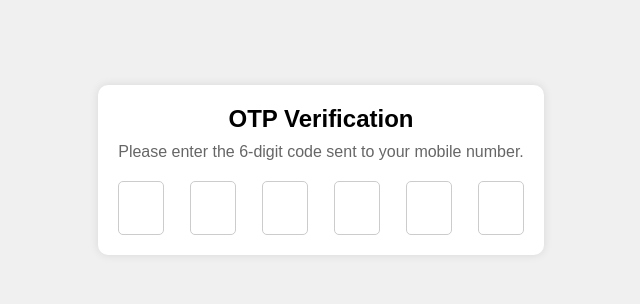
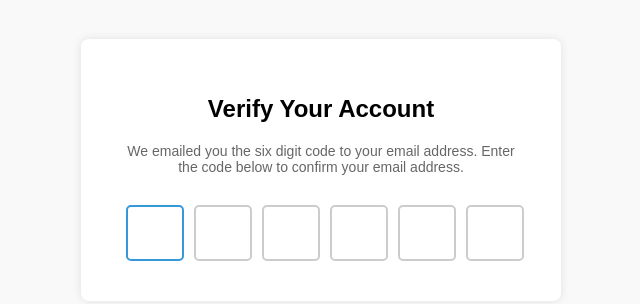
Before and after one commit to acciojob/OTP-Lalit1702, a website: page main.html in a window 1280 px wide. Shown: the part 230-534 px from the top of the page, without its empty margins (319-959 px from the left). Drawn offline with Linux system fonts and the light colour scheme.

Commit message:
created a submission

```diff
--- a/main.html
+++ b/main.html
@@ -7,11 +7,9 @@
     <link rel="stylesheet" href="styles.css">
 </head>
 <body>
-
     <div class="verification-container">
-        <h1 id="verification_heading">OTP Verification</h1>
-        <p id="verification_subtext">Please enter the 6-digit code sent to your mobile number.</p>
-
+        <h1 id="verification_heading">Verify Your Account</h1>
+        <p id="verification_subtext">We emailed you the six digit code to your email address. Enter the code below to confirm your email address.</p>
         <div class="code-container">
             <input type="text" class="code" maxlength="1">
             <input type="text" class="code" maxlength="1">
@@ -21,7 +19,6 @@
             <input type="text" class="code" maxlength="1">
         </div>
     </div>
-
     <script src="script.js"></script>
 </body>
 </html>
--- a/script.js
+++ b/script.js
@@ -1,23 +1,16 @@
-//your JS code here. If required.
-document.addEventListener("DOMContentLoaded", function() {
-    const codes = document.querySelectorAll('.code');
+// script.js
 
-    codes.forEach((code, idx) => {
-        code.addEventListener('input', () => {
-            if (code.value.length === 1 && idx < codes.length - 1) {
-                codes[idx + 1].focus();  // Move to the next input
-            }
-        });
+const codes = document.querySelectorAll('.code');
 
-        code.addEventListener('keydown', (e) => {
-            if (e.key === 'Backspace') {
-                if (code.value === '') {
-                    if (idx > 0) {
-                        codes[idx - 1].focus();  // Move to the previous input
-                        codes[idx - 1].value = '';  // Clear the previous input
-                    }
-                }
-            }
-        });
+codes[0].focus();
+
+codes.forEach((code, idx) => {
+    code.addEventListener('keydown', (e) => {
+        if (e.key >= 0 && e.key <= 9) {
+            codes[idx].value = '';
+            setTimeout(() => codes[idx + 1]?.focus(), 10);
+        } else if (e.key === 'Backspace') {
+            setTimeout(() => codes[idx - 1]?.focus(), 10);
+        }
     });
 });
--- a/styles.css
+++ b/styles.css
@@ -1,50 +1,51 @@
-/*  your css code here. If applicable */
+/* styles.css */
+
 body {
-    font-family: Arial, sans-serif;
     display: flex;
     justify-content: center;
     align-items: center;
     height: 100vh;
-    background-color: #f0f0f0;
     margin: 0;
+    background-color: #f9f9f9;
+    font-family: Arial, sans-serif;
 }
 
 .verification-container {
+    background: #fff;
+    padding: 40px;
+    border-radius: 8px;
+    box-shadow: 0 0 10px rgba(0, 0, 0, 0.1);
     text-align: center;
-    background: white;
-    padding: 20px;
-    border-radius: 10px;
-    box-shadow: 0px 0px 10px rgba(0, 0, 0, 0.1);
+    width: 400px;
 }
 
 #verification_heading {
-    margin: 0;
     font-size: 24px;
+    margin-bottom: 20px;
 }
 
 #verification_subtext {
-    margin-top: 10px;
-    font-size: 16px;
     color: #666;
+    font-size: 14px;
+    margin-bottom: 30px;
 }
 
 .code-container {
     display: flex;
     justify-content: space-between;
-    margin-top: 20px;
 }
 
 .code {
-    width: 40px;
+    width: 50px;
     height: 50px;
+    border: 2px solid #ccc;
+    border-radius: 5px;
     font-size: 24px;
     text-align: center;
-    border: 1px solid #ccc;
-    border-radius: 5px;
-    outline: none;
-    transition: border-color 0.3s ease;
+    margin: 0 5px;
 }
 
 .code:focus {
-    border-color: #007BFF;
+    border-color: #3498db;
+    outline: none;
 }
```
